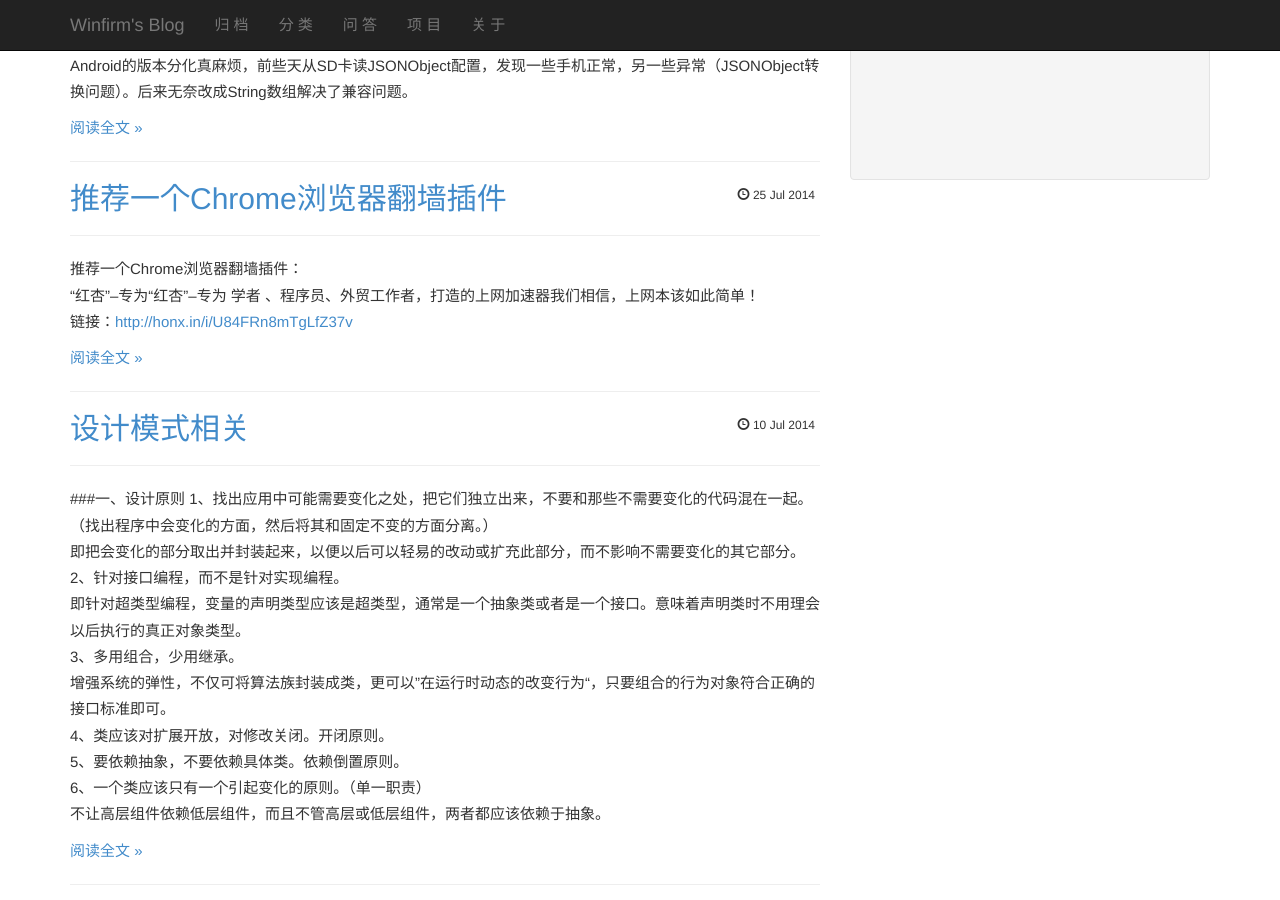
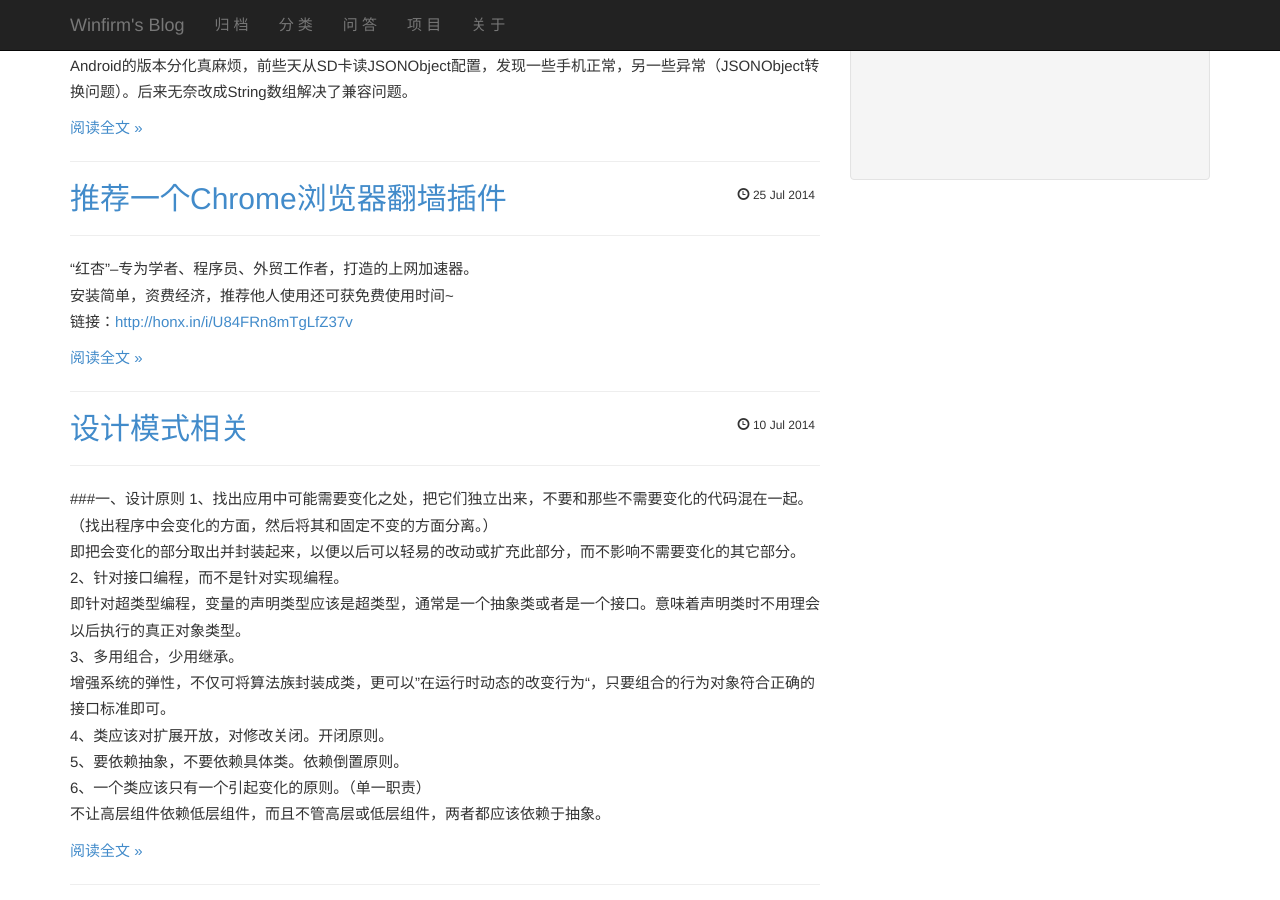
Before and after one commit to wdyggh/wdyggh.github.com, a Jekyll site: the page built from index.html, in a window 1280 px wide and 900 px high, scrolled down 781 px. Built offline with Jekyll 4.4.1, drawn with Linux system fonts in a browser that asks for light colours; Markdown is read by kramdown in place of the engine named in the settings; the list of posts is cut into pages by our own code; comment, search, counter and statistics services are not loaded.

Commit message:
Update 2014-07-25-chrome-honx-vpn.markdown

```diff
--- a/_posts/2014-07-25-chrome-honx-vpn.markdown
+++ b/_posts/2014-07-25-chrome-honx-vpn.markdown
@@ -4,8 +4,8 @@ category: "network"
 title:  "推荐一个Chrome浏览器翻墙插件"
 tags: [翻墙插件]
 ---
-推荐一个Chrome浏览器翻墙插件：
-“红杏”--专为“红杏”--专为 学者 、程序员、外贸工作者，打造的上网加速器我们相信，上网本该如此简单！
+“红杏”--专为学者、程序员、外贸工作者，打造的上网加速器。
+安装简单，资费经济，推荐他人使用还可获免费使用时间~
 链接：<http://honx.in/i/U84FRn8mTgLfZ37v>
 
 （完~）
```
